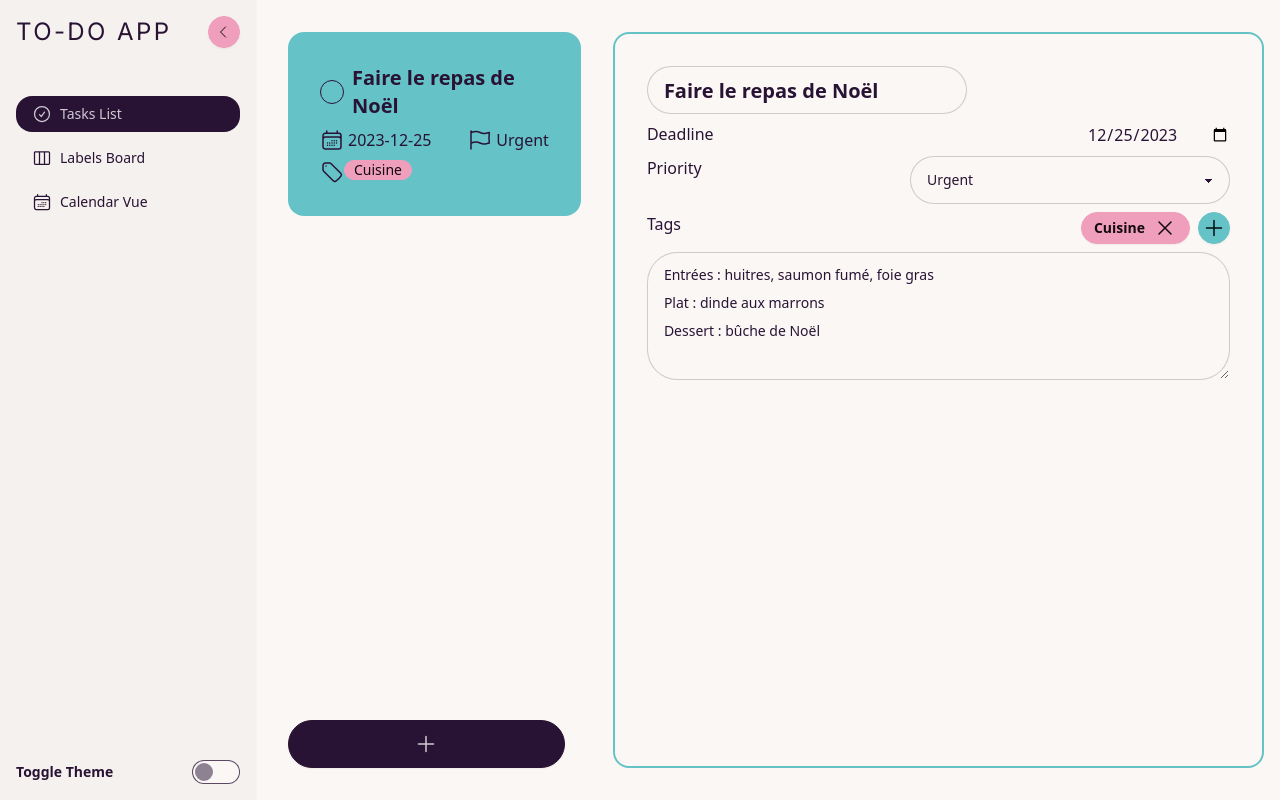
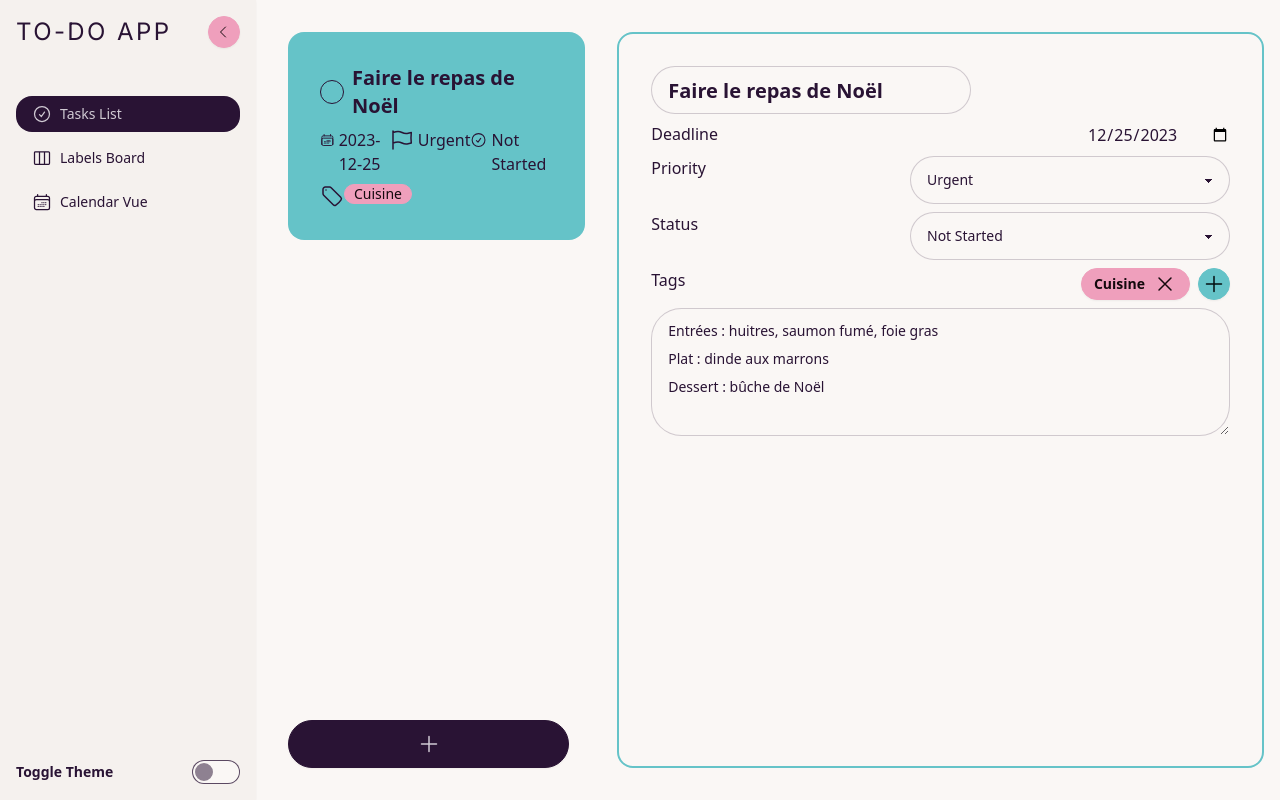
Before and after one commit to AurelieESEO/todo_react_project, a React (Vite) app in the folder todo_react_project/: page / in a window 1280 px wide. Built offline with nearby package versions, Linux system fonts and the light colour scheme; a web font is replaced by a local one.

Commit message:
Add the status and modify the name for the priorities

```diff
--- a/todo_react_project/src/components/TaskEdit.tsx
+++ b/todo_react_project/src/components/TaskEdit.tsx
@@ -8,6 +8,7 @@ type TaskEditProps = {
   onTitleChange: (taskId: number, newTitle: string) => void;
   onDeadlineChange: (taskId: number, newDeadline: string) => void;
   onPriorityChange: (taskId: number, newDeadline: string) => void;
+  onStatusChange: (taskId: number, newStatus: string) => void;
   onDescriptionChange: (taskId: number, newDescription: string) => void;
   tagsPossible: Tag[];
   onTagsChange: (taskId: number, newTags: Tag[]) => void;
@@ -42,6 +43,7 @@ const TaskEdit: React.FC<TaskEditProps> = ({
                                              onTitleChange,
                                              onDeadlineChange,
                                              onPriorityChange,
+                                             onStatusChange,
                                              onDescriptionChange,
                                              onTagsChange,
                                              tagsPossible,
@@ -50,7 +52,8 @@ const TaskEdit: React.FC<TaskEditProps> = ({
 
   // Local state to hold the edited task
   const [editedTask, setEditedTask] = React.useState<Task>(task!);
-  const prioritiesAvailable = ['Urgent', 'Moyen', 'Faible'];
+  const prioritiesAvailable = ['Urgent', 'High', 'Medium', 'Low'];
+  const statusAvailable = ['Not Started', 'In Progress', 'In Waiting', 'Done'];
   const [allTagsVisible, setAllTagsVisible] = React.useState(false);
 
   // Update the local state when the task prop changes
@@ -159,6 +162,22 @@ const TaskEdit: React.FC<TaskEditProps> = ({
               ))}
             </select>
           </div>
+          {/* Dropdown for task status */}
+          <div className="flex flex-column">
+            <p>Status</p>
+            <select
+                className="select select-bordered w-full max-w-xs"
+                value={editedTask ? editedTask.status : 'Status'}
+                onChange={(event: React.ChangeEvent<never>) =>
+                    handleInputChange(event, 'status', setEditedTask, task, onStatusChange)
+                }
+            >
+              <option disabled>Select Status</option>
+              {statusAvailable.map((status, index) => (
+                  <option key={index}>{status}</option>
+              ))}
+            </select>
+          </div>
           <div className={'flex flex-column'}>
             <p>Tags</p>
             <div className={'flex flex-row'}>
--- a/todo_react_project/src/components/TaskItem.tsx
+++ b/todo_react_project/src/components/TaskItem.tsx
@@ -83,6 +83,22 @@ const TaskItem: React.FC<TaskItemProps> = ({ task, onClick, onIsDoneChange }) =>
                 </svg>
                 <p>{task.priority}</p>
               </div>
+              <div className={"flex gap-1"}>
+                {/* Status icon and text */}
+                <svg
+                    xmlns="http://www.w3.org/2000/svg"
+                    fill="none" viewBox="0 0 24 24"
+                    stroke-width="1.5"
+                    stroke="currentColor"
+                    className="w-6 h-6">
+                  <path
+                      stroke-linecap="round"
+                      stroke-linejoin="round"
+                      d="M9 12.75 11.25 15 15 9.75M21 12a9 9 0 1 1-18 0 9 9 0 0 1 18 0Z"/>
+                </svg>
+
+                <p>{task.status}</p>
+              </div>
             </div>
           </div>
           <div className={'flex flex-row'}>
--- a/todo_react_project/src/components/TaskListView.tsx
+++ b/todo_react_project/src/components/TaskListView.tsx
@@ -15,6 +15,7 @@ type TaskListViewProps = {
   onTitleChange: (taskId: number, newTitle: string) => void;
   onDeadlineChange: (taskId: number, newDeadline: string) => void;
   onPriorityChange: (taskId: number, newDeadline: string) => void;
+    onStatusChange: (taskId: number, newStatus: string) => void;
   onDescriptionChange: (taskId: number, newDescription: string) => void;
   onTagsPossibleChange: (newTagPossible: Tag) => void;
   onTagChange: (taskId: number, newTags: Tag[]) => void;
@@ -24,7 +25,7 @@ type TaskListViewProps = {
 const TaskListView: React.FC<TaskListViewProps> = (
     { tagsPossibles, tasks, taskBeingEdited, addValue,
       handleTaskClick, onIsDoneChange, onTitleChange, onDeadlineChange,
-      onPriorityChange, onDescriptionChange, onTagsPossibleChange, onTagChange}) => {
+      onPriorityChange, onStatusChange, onDescriptionChange, onTagsPossibleChange, onTagChange}) => {
 
   // TSX for the TaskListView component
   return (
@@ -55,6 +56,7 @@ const TaskListView: React.FC<TaskListViewProps> = (
             onTitleChange={onTitleChange}
             onDeadlineChange={onDeadlineChange}
             onPriorityChange={onPriorityChange}
+            onStatusChange={onStatusChange}
             onDescriptionChange={onDescriptionChange}
             tagsPossible={tagsPossibles}
             onTagsPossibleChange={onTagsPossibleChange}
--- a/todo_react_project/src/components/TaskView.tsx
+++ b/todo_react_project/src/components/TaskView.tsx
@@ -25,6 +25,7 @@ const TaskView: React.FC<TaskViewProps> = ({ view }) => {
         title: "Faire le repas de Noël",
         deadline: "2023-12-25",
         priority: "Urgent",
+        status: "Not Started",
         isSelected: true,
         isDone: false,
         tags: [tagsPossibles[0]],
@@ -44,6 +45,7 @@ const TaskView: React.FC<TaskViewProps> = ({ view }) => {
       id: tasks.length + 1,
       title: "Task",
       priority: "Medium",
+      status: "Not Started",
       deadline: currentDate,
       isSelected: true,
       description: "",
@@ -99,6 +101,12 @@ const TaskView: React.FC<TaskViewProps> = ({ view }) => {
     });
   };
 
+  const onStatusChange = (taskId: number, newStatus: string) => {
+    updateTaskProperty(taskId, (task) => {
+      task.status = newStatus;
+    });
+  }
+
   const onDescriptionChange = (taskId: number, newDescription: string) => {
     updateTaskProperty(taskId, (task) => {
       task.description = newDescription;
@@ -143,6 +151,7 @@ const TaskView: React.FC<TaskViewProps> = ({ view }) => {
             onTitleChange={onTitleChange}
             onDeadlineChange={onDeadlineChange}
             onPriorityChange={onPriorityChange}
+            onStatusChange={onStatusChange}
             onDescriptionChange={onDescriptionChange}
             onTagChange={onTagChange}
             tagsPossibles={tagsPossibles}
--- a/todo_react_project/src/model/Task.tsx
+++ b/todo_react_project/src/model/Task.tsx
@@ -5,6 +5,7 @@ type Task = {
   title: string;
   deadline: string;
   priority: string;
+  status: string;
   isSelected: boolean;
   tags : Tag[];
   description : string;
```
